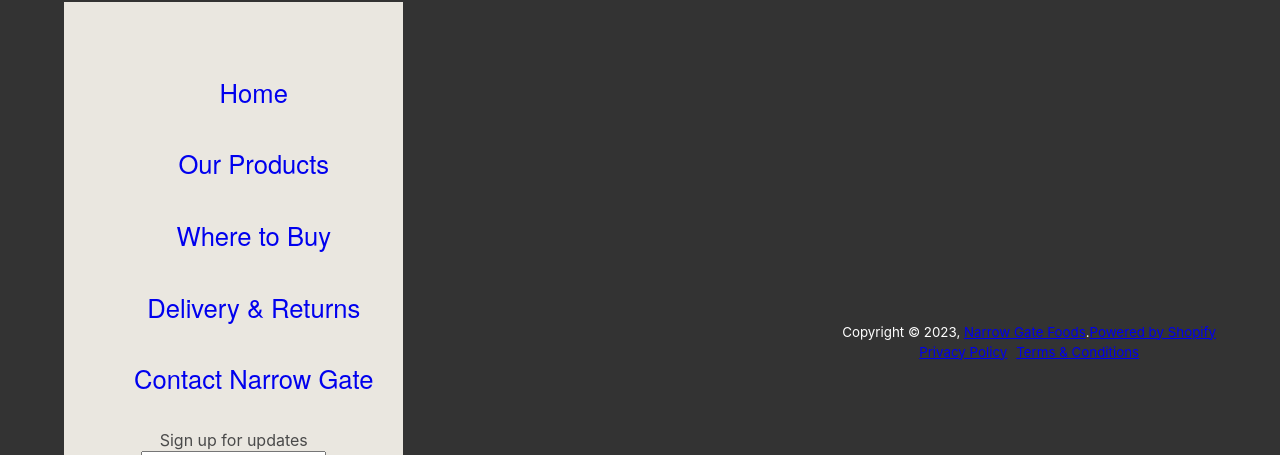
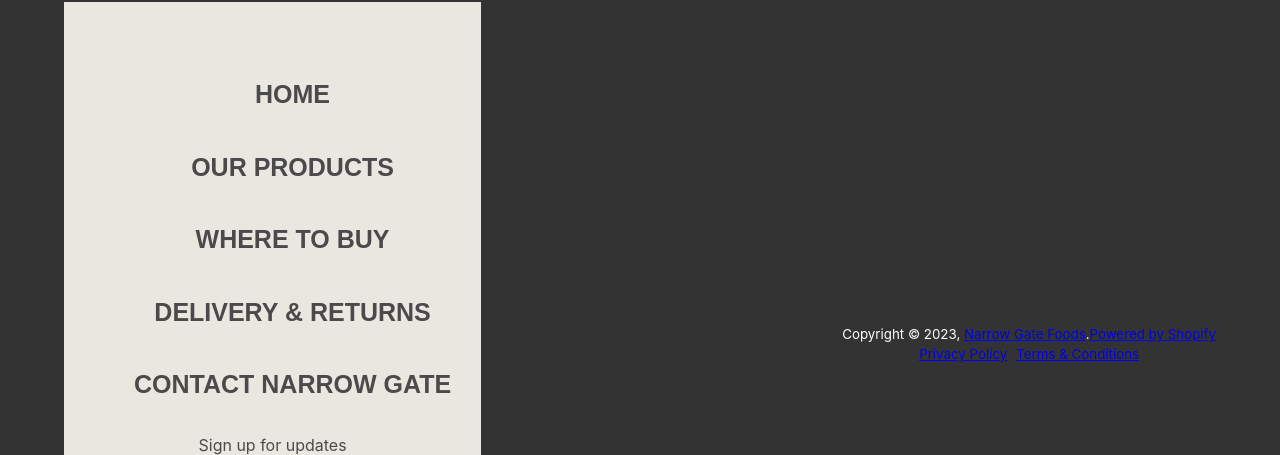
Before and after one commit to MashdorDev/kombucha-ecommerce, a React (Create React App) app in the folder frontend/: page / in a window 1280 px wide. Shown: the part 1497-1952 px from the top of the page. Built offline with nearby package versions, Linux system fonts and the light colour scheme.

Commit message:
finished the nav & header css

```diff
--- a/frontend/src/components/Header/Header.js
+++ b/frontend/src/components/Header/Header.js
@@ -1,7 +1,5 @@
 import React, { useEffect, useState } from 'react';
 import './Header.css';
-import logo from '../../assets/narrowgate-logo-site.png';
-import Cart from '../Cart/Cart';
 import Nav from '../Nav/Nav';
 
 function Header({ menuOpen, handleBurgerClick }) {
--- a/frontend/src/components/Nav/Nav.css
+++ b/frontend/src/components/Nav/Nav.css
@@ -52,8 +52,8 @@
 .menu--open {
    opacity: 1;
    transform: translateY(0);
-   transition: opacity 2s cubic-bezier(0.25, 0.46, 0.45, 0.94),
-      transform 2s cubic-bezier(0.25, 0.46, 0.45, 0.94);
+   transition: opacity 0.5s cubic-bezier(0.25, 0.46, 0.45, 0.94),
+      transform 0.5s cubic-bezier(0.25, 0.46, 0.45, 0.94);
 
    position: fixed;
    min-height: 100vh;
@@ -70,8 +70,8 @@
 .menu--closed {
    opacity: 0;
    transform: translateY(100%);
-   transition: opacity 2s cubic-bezier(0.25, 0.46, 0.45, 0.94),
-      transform 2s cubic-bezier(0.25, 0.46, 0.45, 0.94);
+   transition: opacity 1s cubic-bezier(0.25, 0.46, 0.45, 0.94),
+      transform 1s cubic-bezier(0.25, 0.46, 0.45, 0.94);
    position: fixed;
    min-height: 100vh;
    max-height: 100vh;
@@ -122,21 +122,28 @@
    margin: 30px;
 }
 
- li > a {
+li > a,
+li > a:visited {
    text-decoration: none;
-   display: inline-block; /* To enable width calculation for pseudo-elements */
-   position: relative; /* To position the pseudo-elements relative to the text */
+   color: #4a4a4a; /* Set the color for unvisited and visited links */
+   display: inline-block;
+   position: relative;
+   transition: transform 0.3s ease-out; /* Transition for moving up on hover */
+   text-transform: uppercase;
+   font-family: Arial, Helvetica, sans-serif;
+   font-weight: bold;
+   font-size: 25px;
 }
 
 li > a::before,
 li > a::after {
-   content: "";
+   content: '';
    position: absolute;
    width: 0;
-   height: 2px; /* Adjust thickness here */
-   background-color: currentColor; /* Use text color for the underline */
-   transition: width 0.3s ease-out; /* Transition effect */
-   bottom: 0; /* Align with the bottom of the text */
+   height: 2px;
+   background-color: currentColor;
+   transition: width 0.3s ease-out;
+   bottom: -2px; /* Align slightly below the bottom of the text */
 }
 
 li > a::before {
@@ -149,5 +156,21 @@
 
 li > a:hover::before,
 li > a:hover::after {
-   width: 50%; /* Expand to half the width on hover */
+   width: 50%;
+   bottom: 0; /* Move up to the bottom of the text on hover */
 }
+
+li > a:hover {
+   transform: translateY(-2px); /* Move up slightly on hover */
+   animation: float 1s infinite ease-in-out; /* Add floating animation */
+}
+
+@keyframes float {
+   0%,
+   100% {
+      transform: translateY(-2px);
+   }
+   50% {
+      transform: translateY(-4px);
+   }
+}
--- a/frontend/src/pages/Home/Home.js
+++ b/frontend/src/pages/Home/Home.js
@@ -7,7 +7,7 @@
 import SlideShow from '../../components/SlideShow/SlideShow';
 import './Home.css';
 
-function Home({ isOpen }) {
+function Home() {
    return (
       <main >
          <SlideShow  />
```
Lines whose indentation alone changed are shown as unchanged.
